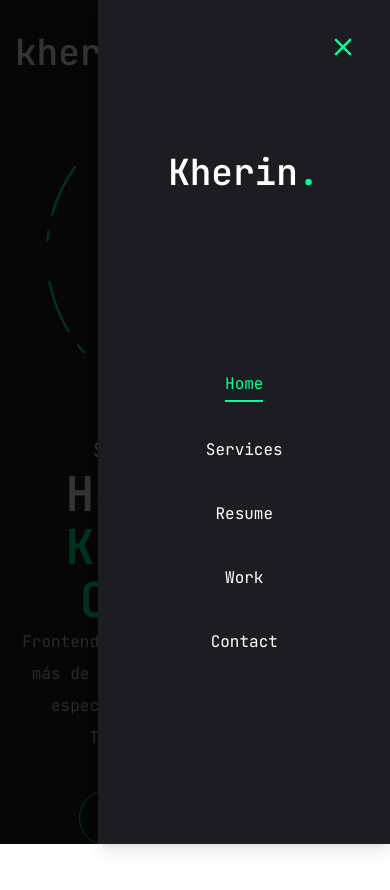
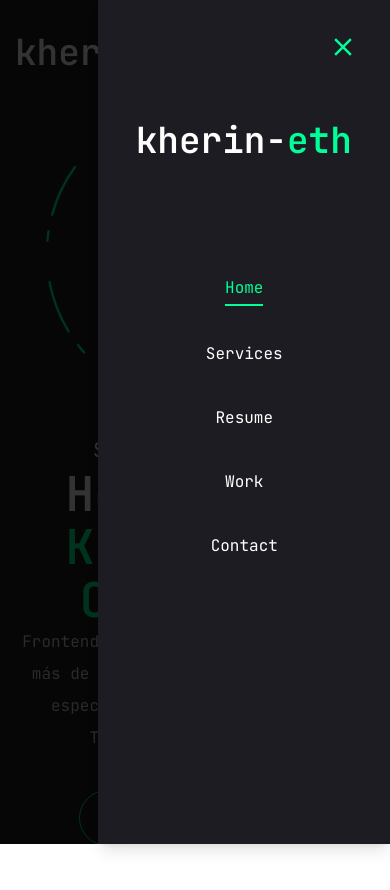
Before and after one commit to kherincalderon/kherin-portfolio, a Next.js app: page / in a window 390 px wide. Both pictures are taken after a click on the button 359 px from the left and 52 px from the top of the page. Shown: the top 890 px of the page. Built offline with nearby package versions, Linux system fonts and the light colour scheme.

Commit message:
[fix] mobile navbar

```diff
--- a/components/MobileNav.jsx
+++ b/components/MobileNav.jsx
@@ -48,10 +48,10 @@ const MobileNav = () => {
 
       <SheetContent className="flex flex-col">
         {/* logo */}
-        <div className="mt-32 mb-40 text-center text-2xl">
+        <div className="mt-24 mb-24 text-center text-2xl">
           <Link href="/">
             <h1 className="text-4xl font-semibold">
-              Kherin<span className="text-accent">.</span>
+              kherin-<span className="text-accent">eth</span>
             </h1>
           </Link>
         </div>
```
